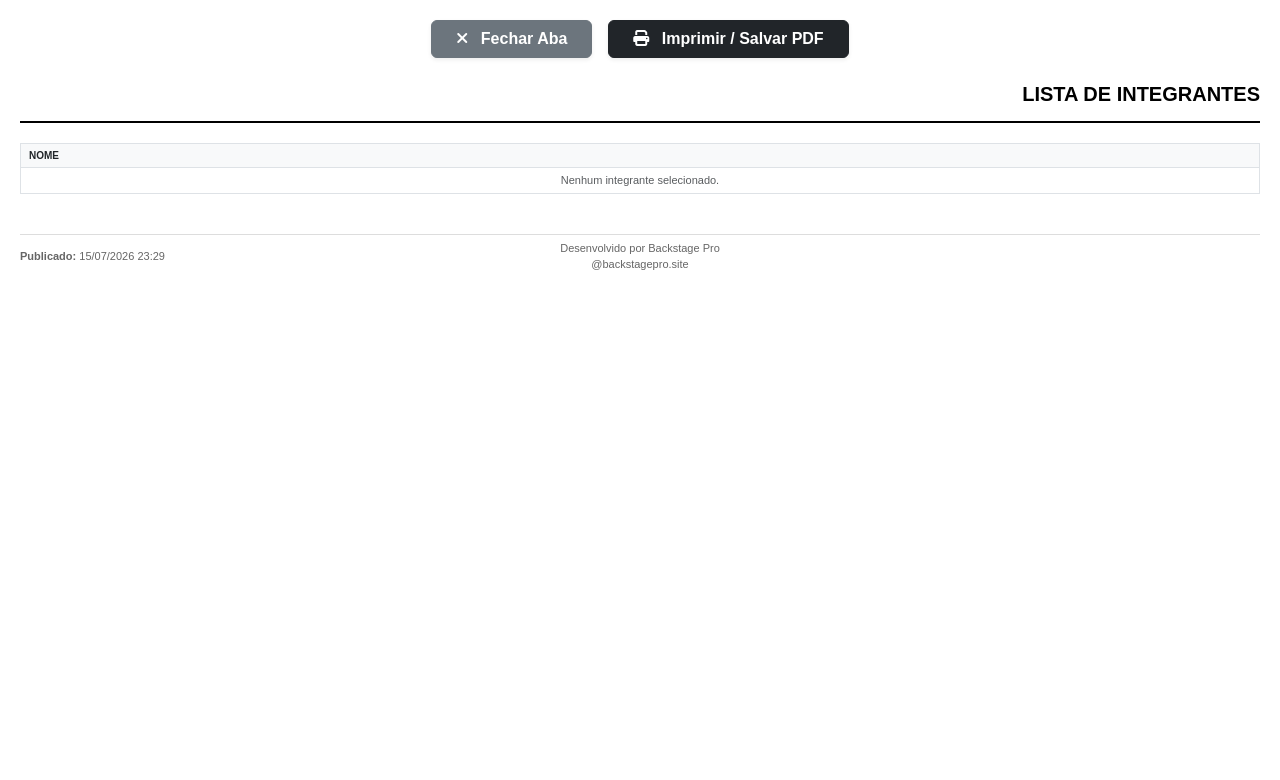
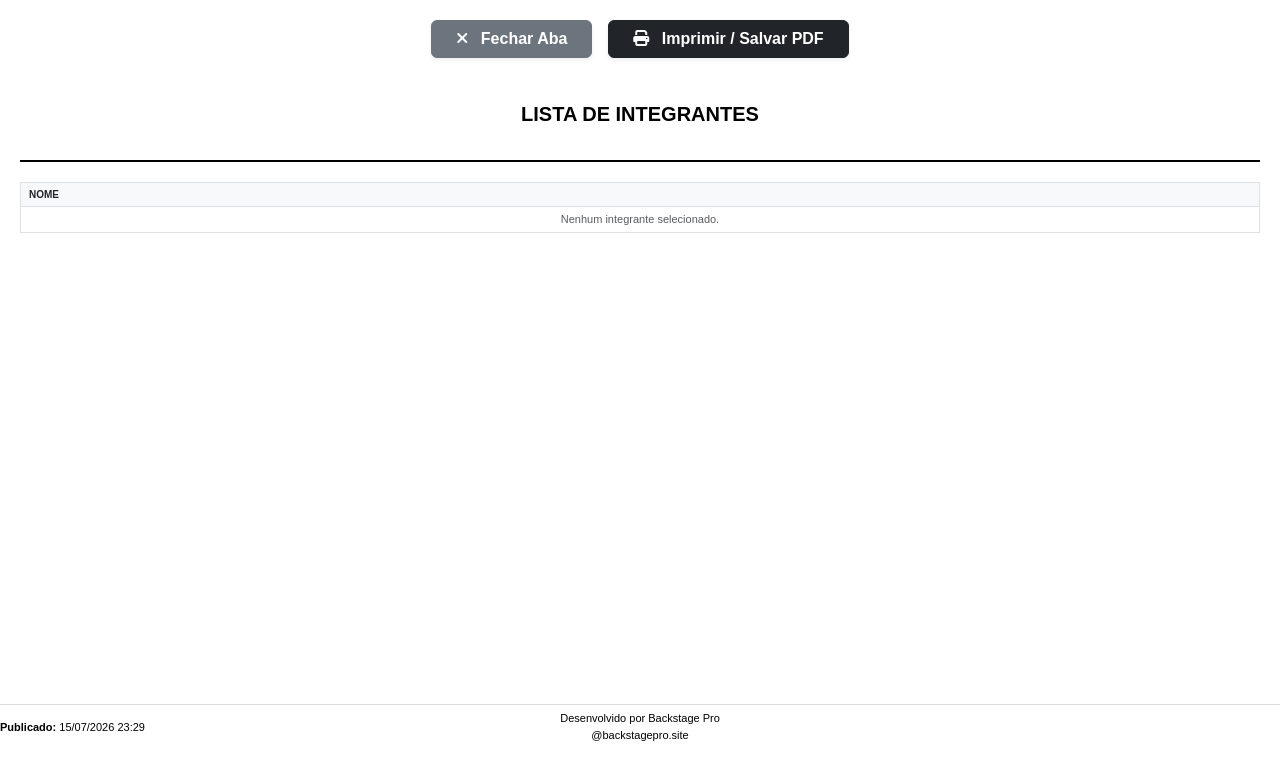
Before and after one commit to backstageprosite/backstage_pro, a Django app: template core/templates/core/integrantes_pdf.html in a window 1280 px wide. Shown: the top 780 px of the page. Run offline with Django 5.2, Linux system fonts and the light colour scheme; the template is opened without the code that fills it, so the values that code supplies are empty; parts of the project's set-up code (start-up, migrations or seed data) failed here and were passed over.

Commit message:
style: fixar rodapé na base e centralizar título na Lista de Integrantes

```diff
--- a/core/templates/core/integrantes_pdf.html
+++ b/core/templates/core/integrantes_pdf.html
@@ -53,7 +53,8 @@
             margin-bottom: 20px;
             display: flex;
             align-items: center;
-            justify-content: space-between;
+            position: relative;
+            min-height: 80px;
         }
 
         .header-logo {
@@ -66,21 +67,34 @@
             font-weight: bold;
             font-size: 20px;
             margin: 0;
-            text-align: right;
+            text-align: center;
+            position: absolute;
+            left: 50%;
+            transform: translateX(-50%);
+            width: 100%;
         }
 
         .footer {
-            margin-top: 40px;
-            border-top: 1px solid #ccc;
-            padding-top: 10px;
-            font-size: 9px;
-            color: #666;
-            text-align: center;
+            border-top: 1px solid #ddd;
+            padding-top: 5px;
+            font-size: 11px;
+            color: #000;
+            display: flex;
+            justify-content: space-between;
+            align-items: center;
+            width: 100%;
+            position: fixed;
+            bottom: 15mm;
+            left: 0;
+            background-color: white;
         }
 
         @media print {
-            body { padding: 0; margin: 0; }
+            body { padding: 0; margin: 0; padding-bottom: 40px; }
             .no-print { display: none !important; }
+            .footer {
+                bottom: 0;
+            }
         }
     </style>
 </head>
@@ -138,11 +152,11 @@
         </tbody>
     </table>
 
-    <div class="footer" style="border-top: 1px solid #ddd; padding-top: 5px; font-size: 11px; display: flex; justify-content: space-between; align-items: center; width: 100%;">
-<div style="flex: 1; text-align: left;"><strong>Publicado:</strong> {% now "d/m/Y H:i" %}</div>
-<div style="flex: 1; text-align: center;">Desenvolvido por Backstage Pro<br>@backstagepro.site</div>
-<div style="flex: 1; text-align: right;"></div>
-</div>
+    <div class="footer">
+        <div style="flex: 1; text-align: left;"><strong>Publicado:</strong> {% now "d/m/Y H:i" %}</div>
+        <div style="flex: 1; text-align: center;">Desenvolvido por Backstage Pro<br>@backstagepro.site</div>
+        <div style="flex: 1; text-align: right;"></div>
+    </div>
 
     <script>
         document.addEventListener("DOMContentLoaded", function() {
```
